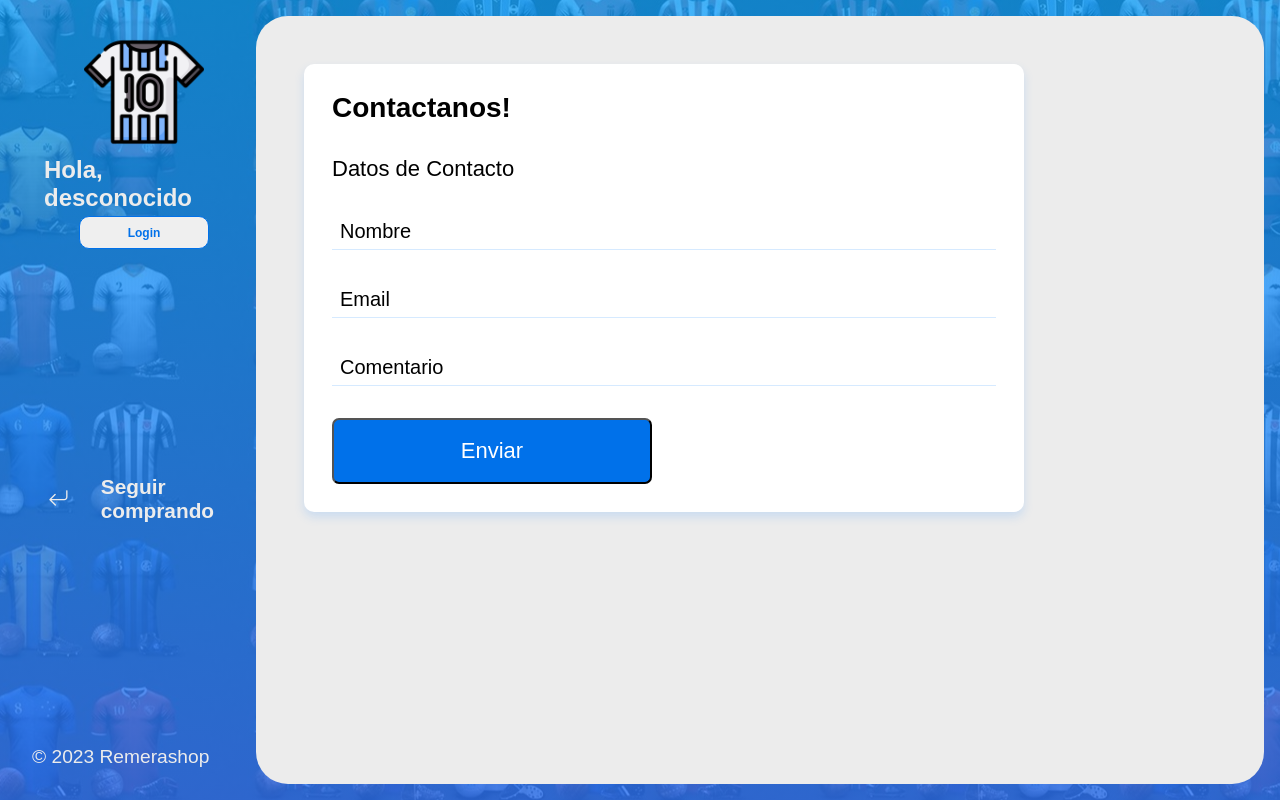
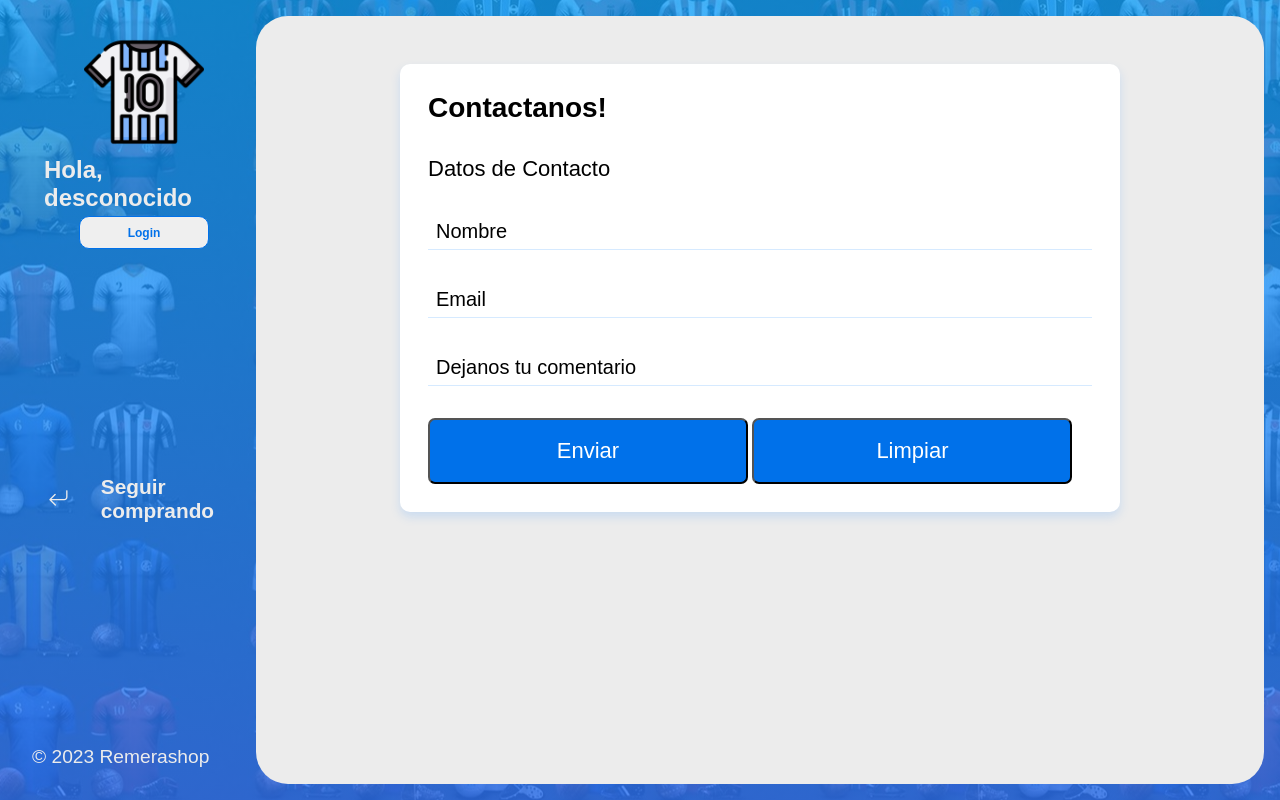
Before and after one commit to fernandojbcba/tpo, a website: page contacto.html in a window 1280 px wide. Drawn offline with nearby package versions, Linux system fonts and the light colour scheme.

Commit message:
styles.css

```diff
--- a/contacto.html
+++ b/contacto.html
@@ -112,14 +112,15 @@
                     minlength="30"
                     data-tipo="Comentario"
                   />
-                  <label class="input-label" for="Comentario">Comentario</label>
+                  <label class="input-label" for="Comentario">Dejanos tu comentario</label>
                   <span class="input-message-error"
                     >Este campo no es valido</span
-                  >
+                    >
                 </div>
               </fieldset>
 
               <button type="submit" class="button">Enviar</button>
+              <button type="reset" class="button">Limpiar</button>
             </form>
           </section>
         </div>
--- a/css/styles.css
+++ b/css/styles.css
@@ -232,11 +232,12 @@ main {
   margin-left: 0;
   border-radius: 2rem;
   padding: 3rem;
+
 }
-
 .titulo-principal {
   color: var(--clr-main);
   margin-bottom: 2rem;
+  text-align:right;
 }
 
 .contenedor-productos {
@@ -348,7 +349,7 @@ main {
   max-width: 45rem;
   padding: 1.75rem;
   box-sizing: border-box;
-  margin-bottom: 1rem;
+  margin: auto;
 }
 
 .contacto__title {
@@ -357,7 +358,7 @@ main {
 }
 
 .button {
-  display: block;
+  display: inline-block;
   background-color: var(--primary-color);
   border-radius: 7px;
   width: 100%;
@@ -369,6 +370,7 @@ main {
   font-size: var(--font-size-button);
   align-self: center;
   text-align: center;
+
 }
 
 .simple-button {
```
